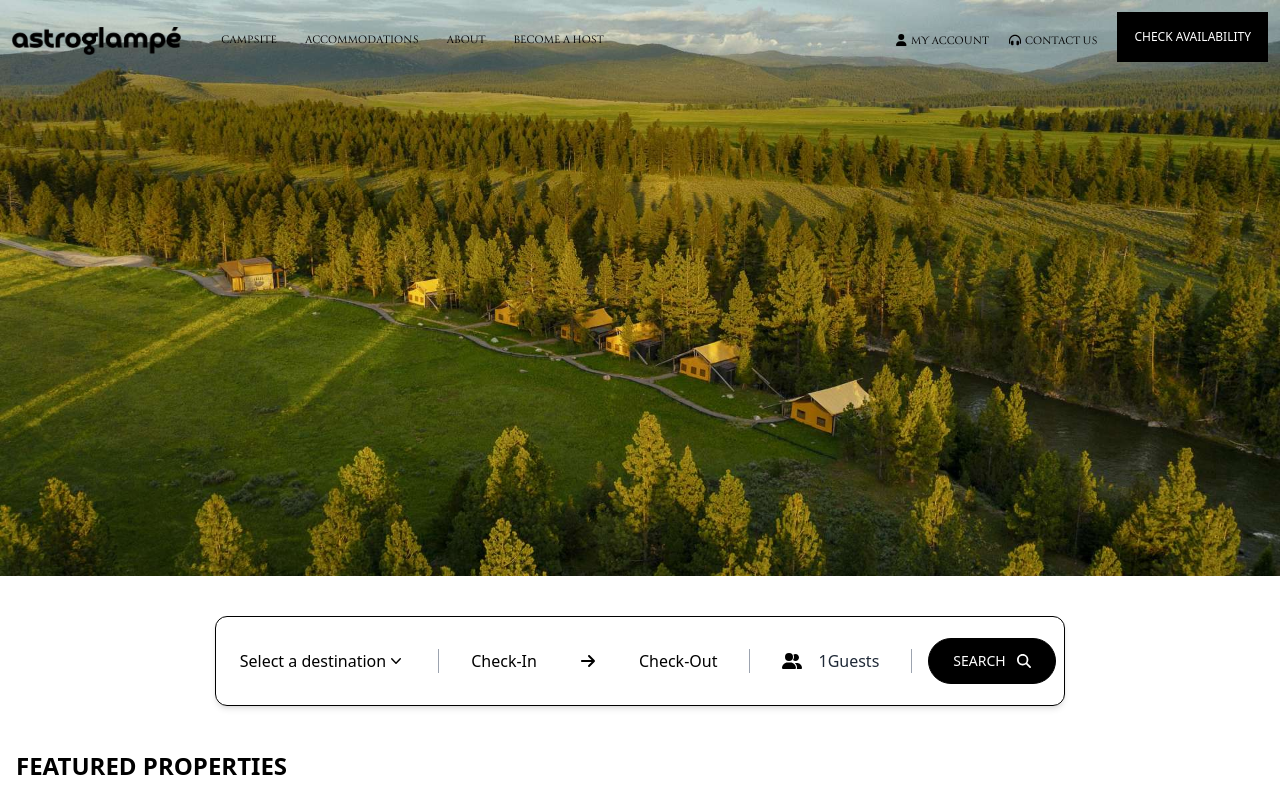
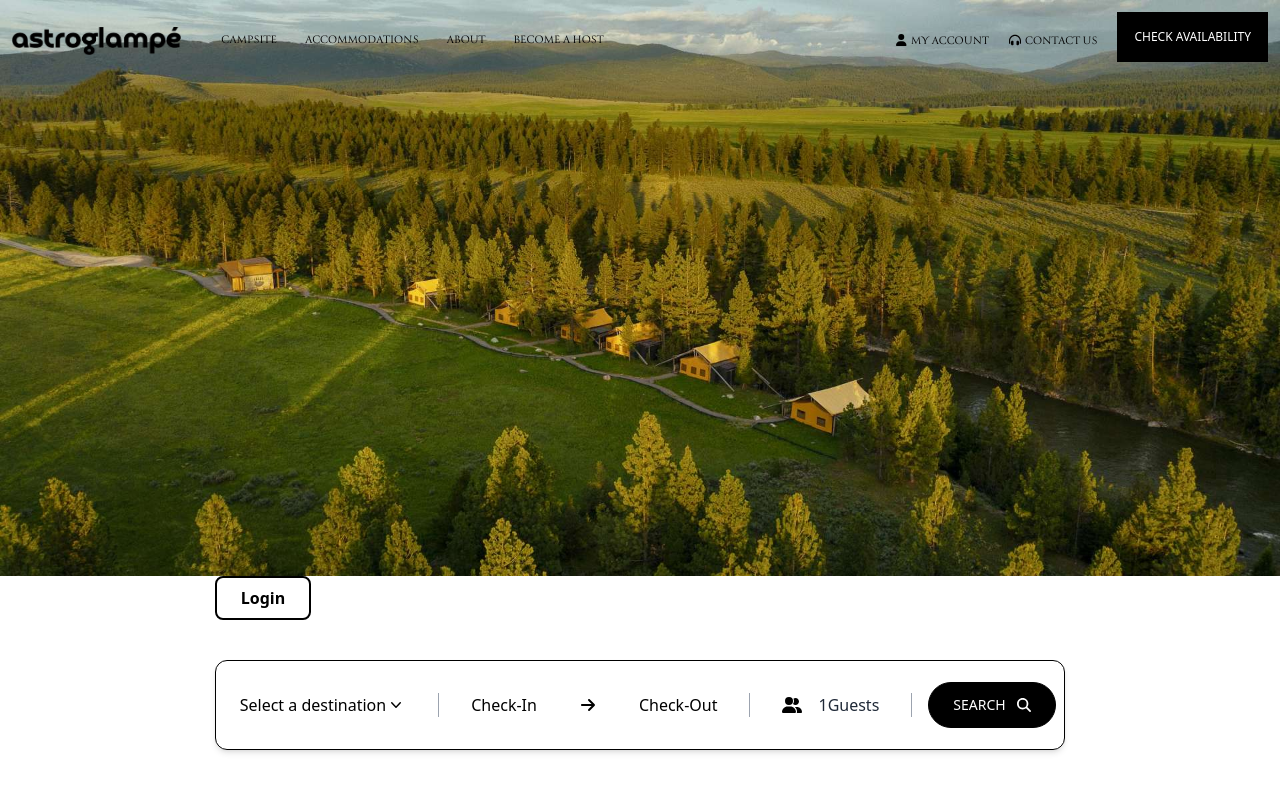
Before and after one commit to TanThinh1207/glamping-front, a React (Vite) app: page / in a window 1280 px wide. Shown: the top 800 px of the page. Built offline with nearby package versions, Linux system fonts and the light colour scheme.

Commit message:
add button for login

```diff
--- a/package.json
+++ b/package.json
@@ -24,13 +24,14 @@
     "chart.js": "^4.4.7",
     "chartjs": "^0.3.24",
     "dayjs": "^1.11.13",
+    "firebase": "^11.3.1",
     "lucide-react": "^0.475.0",
     "react": "^18.3.1",
     "react-chartjs-2": "^5.3.0",
     "react-datepicker": "^7.6.0",
     "react-dom": "^18.3.1",
+    "react-icons": "^5.4.0",
     "react-leaflet": "^4.2.1",
-    "react-icons": "^5.4.0",
     "react-router-dom": "^7.1.1",
     "sonner": "^1.7.1",
     "svgo": "^3.3.2",
--- /dev/null
+++ b/src/components/LoginButton.jsx
@@ -0,0 +1,56 @@
+import React from 'react'
+import { initializeApp } from 'firebase/app';
+import { getAuth, signInWithPopup, GoogleAuthProvider } from 'firebase/auth';
+const firebaseConfig = {
+    apiKey: "AIzaSyBT07TWFz40eFvCuaHcLkx5XHN0XEIK94g",
+    authDomain: "glamping-450314.firebaseapp.com",
+    projectId: "glamping-450314",
+    storageBucket: "glamping-450314.firebasestorage.app",
+    messagingSenderId: "216718482095",
+    appId: "1:216718482095:web:c6b19c46d2c64bbafed25a",
+    measurementId: "G-S31Q3K13JG",
+  };
+  const app = initializeApp(firebaseConfig);
+  const auth = getAuth(app);
+  const provider = new GoogleAuthProvider();
+  provider.setCustomParameters({ prompt: 'select_account' });
+const LoginButton = () => {
+    const handleLogin = async () => {
+        try {
+            const result = await signInWithPopup(auth, provider);
+            const user = result.user;
+            const idToken = await user.getIdToken();
+
+            console.log("ID Token gửi lên Backend:", idToken); // Kiểm tra token
+
+            // const response = await fetch("http://localhost:8080/api/v1/auth/verify", {
+            //     method: "POST",
+            //     headers: {"Content-Type": "application/json"},
+            //     body: JSON.stringify({idToken})
+            // });
+
+            // const data = await response.json();
+            // console.log("Backend Response:", data);
+
+            // if (!response.ok) {
+            //     throw new Error(data.error || "Lỗi xác thực!");
+            // }
+
+        } catch (error) {
+            console.error("Lỗi đăng nhập:", error);
+            alert(error.message);
+        }
+    };
+  return (
+    <div>
+           <button
+      onClick={handleLogin}
+      className="px-6 py-2 font-semibold rounded-lg border-2 border-black"
+    >
+        Login
+    </button>
+        </div>
+  )
+}
+
+export default LoginButton
--- a/src/pages/HomePage.jsx
+++ b/src/pages/HomePage.jsx
@@ -7,15 +7,18 @@ import feature5 from "../assets/feature5.jpg";
 import feature6 from "../assets/feature6.jpg";
 import feature7 from "../assets/feature7.jpg";
 import SearchBar from "../components/SearchBar";
+import LoginButton from "../components/LoginButton";
 
 const HomePage = () => {
   return (
     <div>
+
       <div className="thumb flex relative justify-center w-full">
         <img src={thumb} className="w-full h-auto" alt="Thumbnail" />
       </div>
       <div className="flex justify-center ">
         <div className="mx-auto">
+        <LoginButton />
           <SearchBar />
         </div>
       </div>
```
Also changed, not shown: 1 other file (tests, documents, lock files or other folders).
